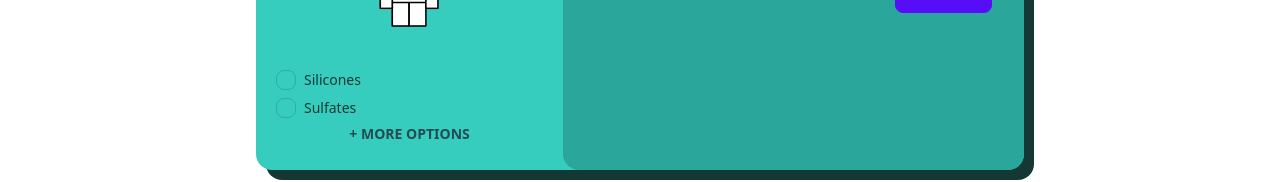
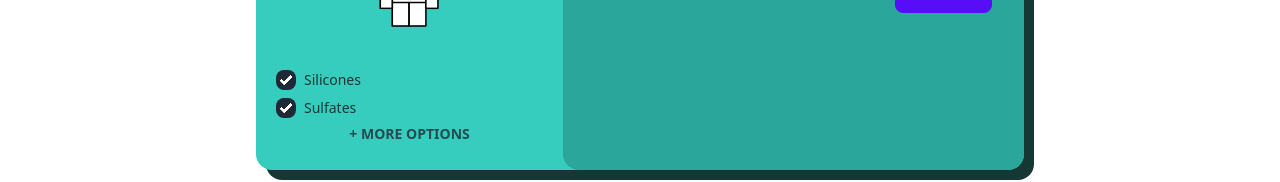
Before and after one commit to melissamcewen/cb2, a Next.js app: page / in a window 1280 px wide. Shown: the part 299-481 px from the top of the page. Built offline with nearby package versions, Linux system fonts and the light colour scheme.

Commit message:
adding linting

```diff
--- a/src/components/curlsbot.tsx
+++ b/src/components/curlsbot.tsx
@@ -6,9 +6,14 @@ import AdvancedForm from './advanced-form';
 import ResultsCard from './results-card';
 
 const basicPrefs = ["Silicones", "Sulfates"];
+const defaultPreferences = {
+  "Silicones": true,
+  "Sulfates": true,
+  "Waxes": true
+};
 
 export default function Curlsbot(): JSX.Element {
-  const [preferences, setPreferences] = useState<Record<string, boolean>>({});
+  const [preferences, setPreferences] = useState<Record<string, boolean>>(defaultPreferences);
   const [showResults, setShowResults] = useState(false);
 
   const handlePreferenceChange = (pref: string, checked: boolean) => {
```
Also changed, not shown: package.json (+13 -6 lines), .eslintrc.js (added), src/components/ingredients-card.tsx (added), 1 other file (tests, documents, lock files or other folders).
